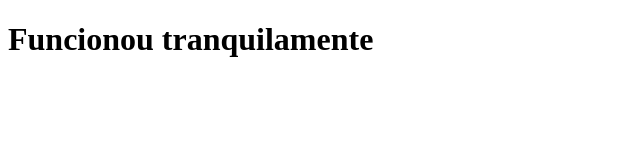
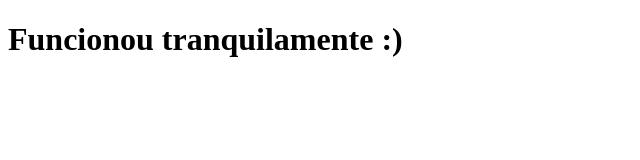
Before and after one commit to goldcontrole/Premium.card, a Next.js app: page / in a window 1280 px wide. Shown: the top 160 px of the page, without its empty margins (0-640 px from the left). Built offline with nearby package versions, Linux system fonts and the light colour scheme.

Commit message:
modifica a frase

```diff
--- a/pages/index.js
+++ b/pages/index.js
@@ -1,6 +1,6 @@
 function Home() {
-    return <h1>Funcionou tranquilamente</h1>
-
+    return <h1>Funcionou tranquilamente :)
+    </h1>
 
 }
 
```
